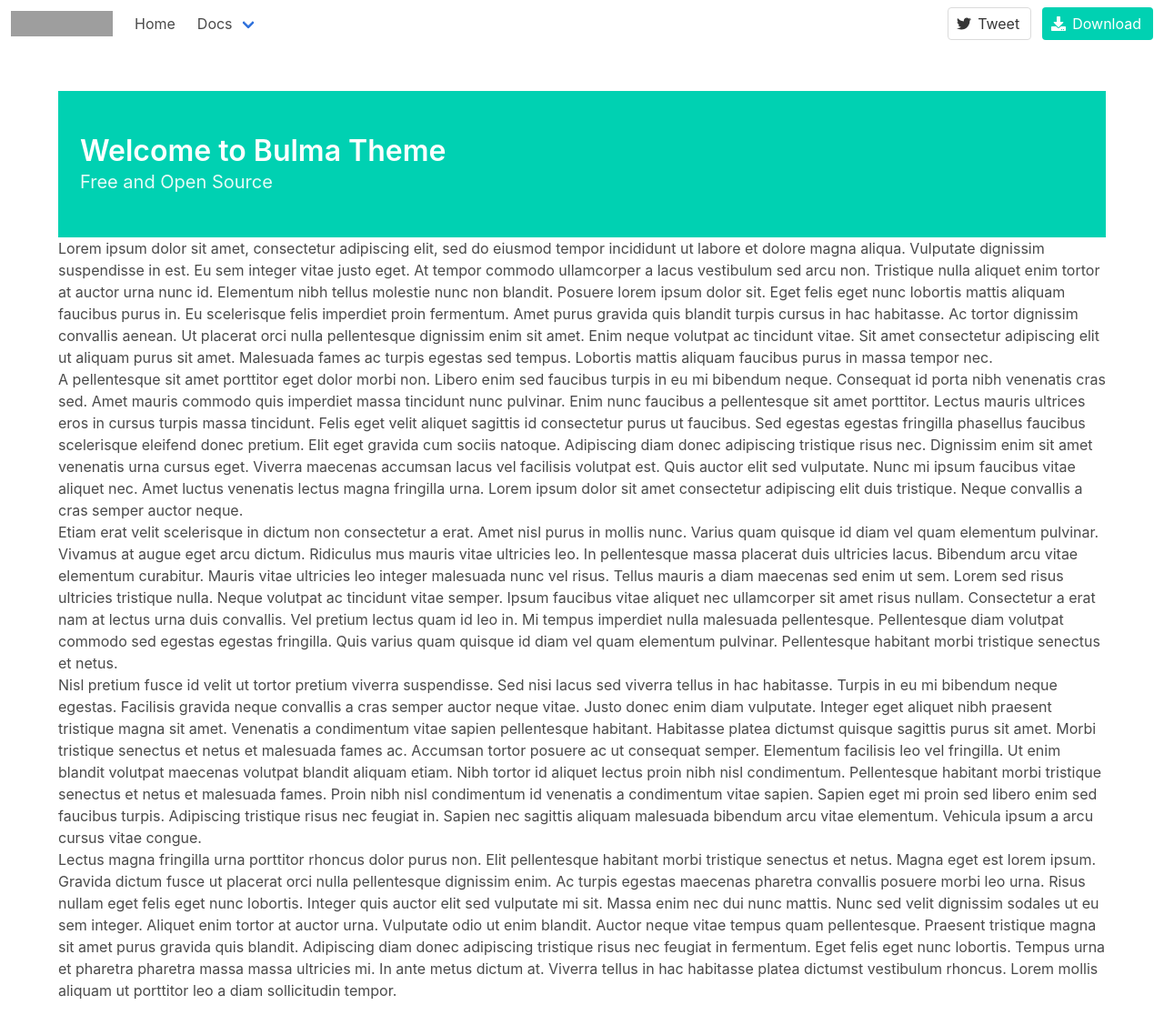
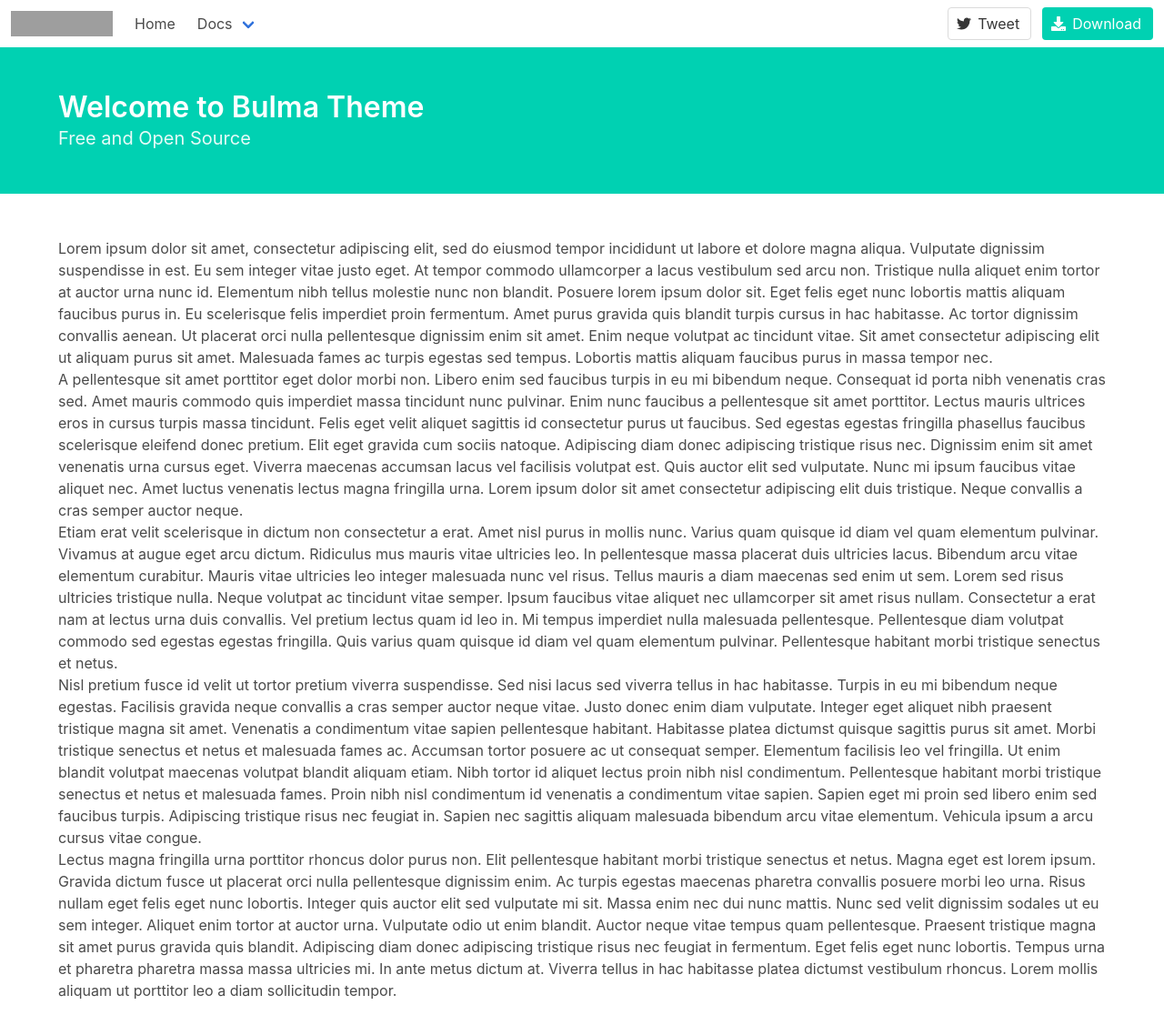
Before and after one commit to arunksoman/arunksoman.github.io, a Jekyll site: the page built from index.md, in a window 1280 px wide and 1149 px high. Shown: the top 1138 px of the window at 91% size. Built offline with Jekyll 4.4.1, drawn with Linux system fonts in a browser that asks for light colours; nearby versions of some CDN libraries; our own code applies the rules of GitHub Pages for plain Markdown files; grey boxes are pictures that could not be loaded.

Commit message:
Update default.html

```diff
--- a/_layouts/default.html
+++ b/_layouts/default.html
@@ -3,9 +3,9 @@
   {% include head.html %}
   <body class="has-navbar-fixed-top">
     {% include navbar.html %}
+    {% include hero-title.html hero-type = "primary" %}
   <section class="section">
     <div class="container">
-      {% include hero-title.html hero-type = "primary" %}
       {{ content }}
     </div>
   </section>
```
